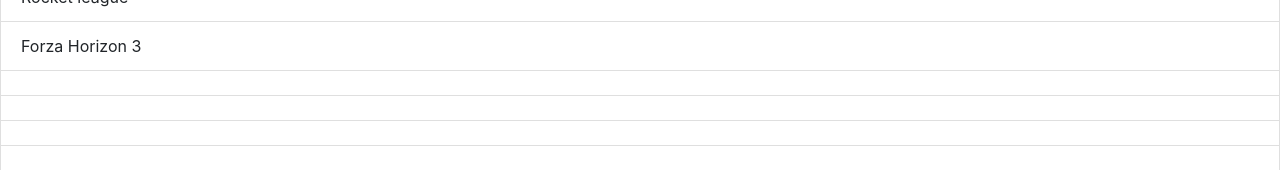
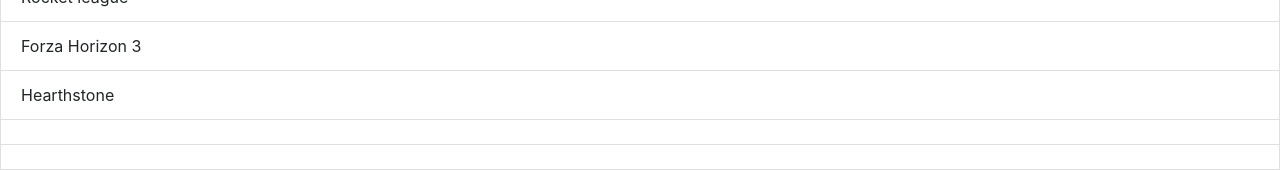
Before and after one commit to TalhaBerkKiymaz/vebr-talha-kiymaz-326753, a plain HTML site: page index.html in a window 1280 px wide. Shown: the part 182-352 px from the top of the page. Drawn offline with nearby package versions, Linux system fonts and the light colour scheme.

Commit message:
heartstone toegevoegd

```diff
--- a/index.html
+++ b/index.html
@@ -18,7 +18,7 @@
         <li class="list-group-item">Pubg</li>
         <li class="list-group-item">Rocket league</li>
         <li class="list-group-item">Forza Horizon 3</li>
-        <li class="list-group-item"></li>
+        <li class="list-group-item">Hearthstone</li>
         <li class="list-group-item"></li>
         <li class="list-group-item"></li>
         <li class="list-group-item"></li>
```
